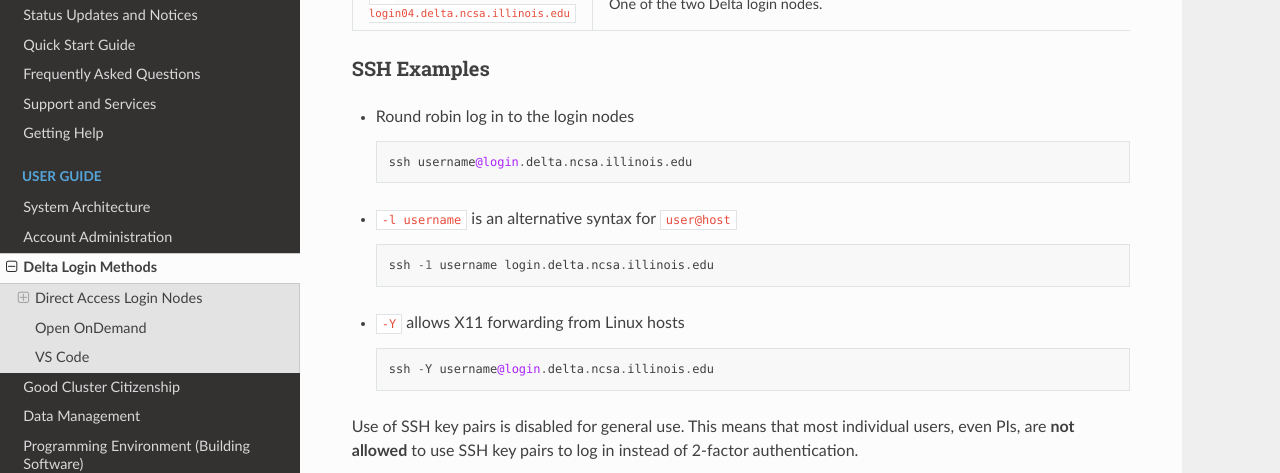
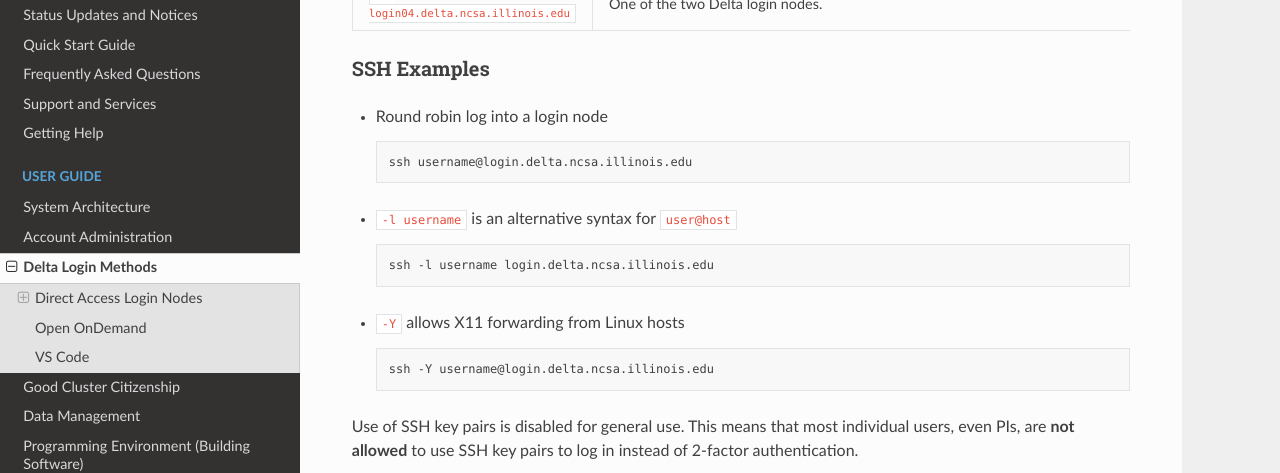
Before and after one commit to ncsa/Delta_doc, a Sphinx documentation site: the page built from docs/source/user_guide/accessing.rst, in a window 1280 px wide and 900 px high, scrolled down 784 px. Shown: the part 151-624 px from the top of the window. Built offline with Sphinx 7.4.7 and the Read the Docs theme 2.0.0, drawn with Linux system fonts in a browser that asks for light colours.

Commit message:
Update accessing.rst fixed typo

```diff
--- a/docs/source/user_guide/accessing.rst
+++ b/docs/source/user_guide/accessing.rst
@@ -35,21 +35,21 @@ Login Node Hostnames
 SSH Examples
 ~~~~~~~~~~~~~~
 
-- Round robin log in to the login nodes
+- Round robin log into a login node
 
-  .. code-block::
+  .. code-block:: terminal
 
      ssh username@login.delta.ncsa.illinois.edu
 
 - ``-l username`` is an alternative syntax for ``user@host``
 
-  .. code-block::
+  .. code-block:: terminal
 
-     ssh -1 username login.delta.ncsa.illinois.edu
+     ssh -l username login.delta.ncsa.illinois.edu
 
 - ``-Y`` allows X11 forwarding from Linux hosts
 
-  .. code-block::
+  .. code-block:: terminal
 
      ssh -Y username@login.delta.ncsa.illinois.edu
 
```
